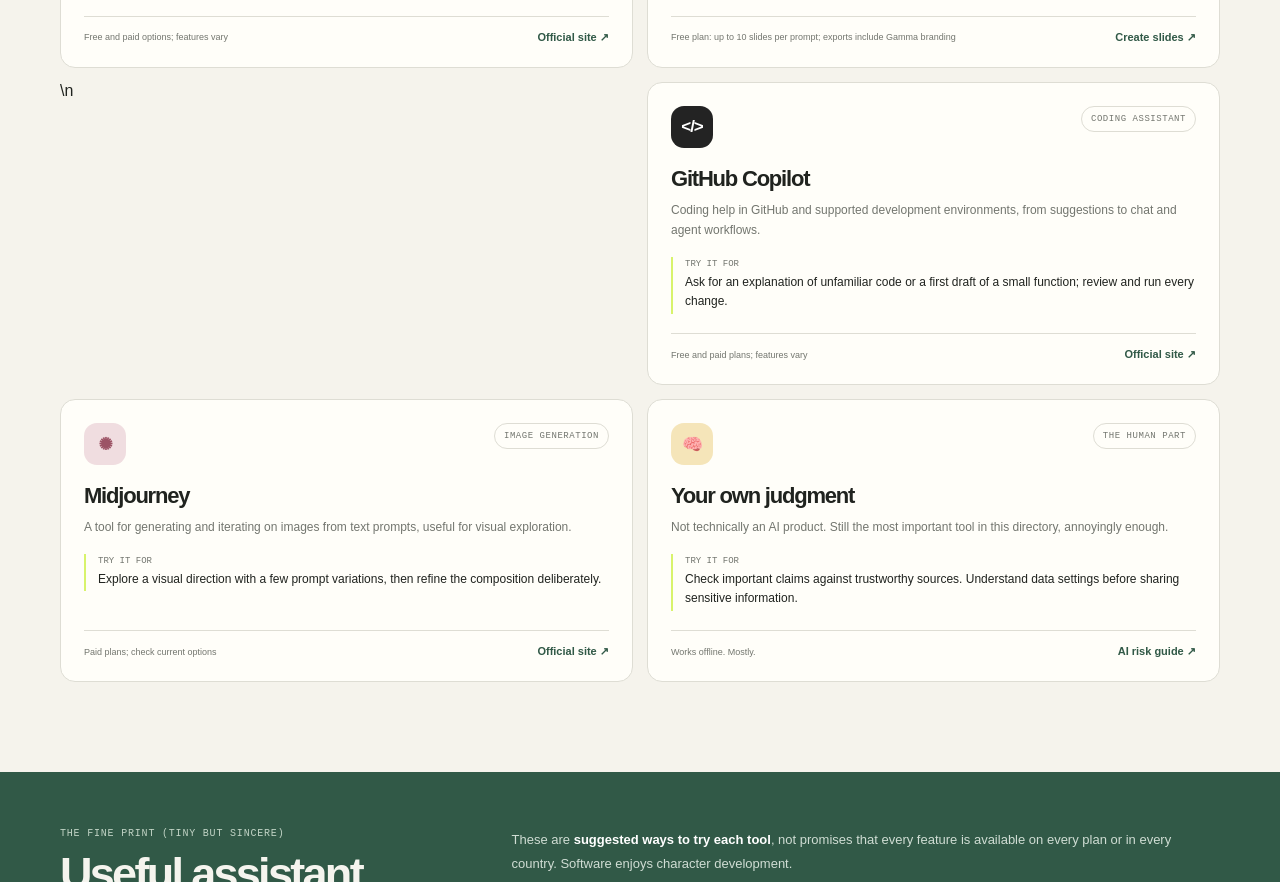
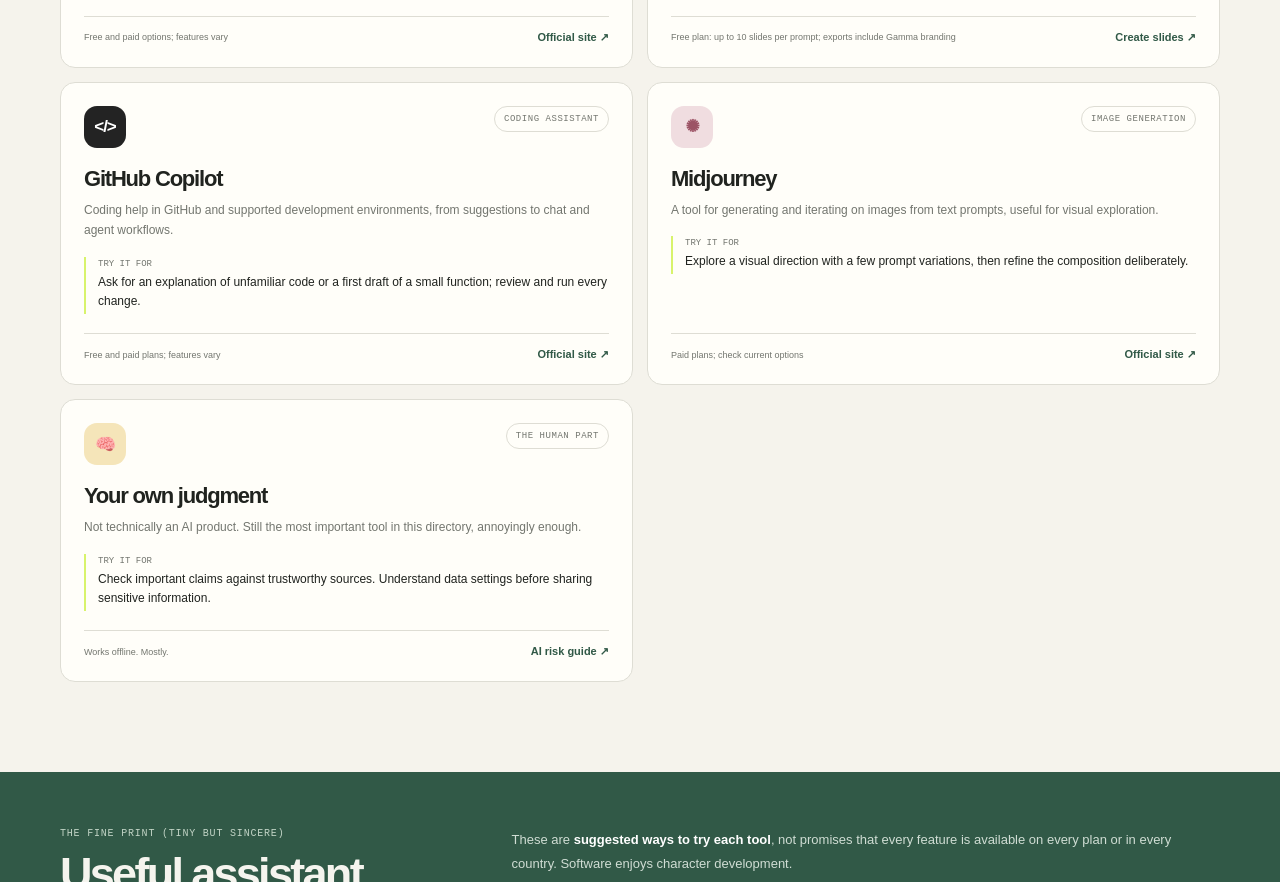
Before and after one commit to aimansarchive-max/personalapps, a website: page resources.html in a window 1280 px wide. Shown: the part 1561-2443 px from the top of the page. Drawn offline with Linux system fonts and the light colour scheme.

Commit message:
Fix Gamma card markup

```diff
--- a/resources.html
+++ b/resources.html
@@ -24,7 +24,8 @@
         <article class="tool-card" data-categories="research learn"><div class="card-top"><span class="tool-mark lilac" aria-hidden="true">⌕</span><span class="category">Web research</span></div><h2>Perplexity</h2><p class="desc">A web-focused answer and research tool with sources you can follow up on.</p><div class="usage"><b>Try it for</b>Get a quick landscape of a topic, open the citations, and read original sources before repeating anything.</div><div class="card-bottom"><span class="access">Free core use; paid options available</span><a class="official" href="https://www.perplexity.ai/" target="_blank" rel="noopener noreferrer">Official site ↗</a></div></article>
         <article class="tool-card" data-categories="research learn"><div class="card-top"><span class="tool-mark sage" aria-hidden="true">▤</span><span class="category">Source-based study</span></div><h2>NotebookLM</h2><p class="desc">A research and study assistant that works from documents, notes, and links you provide.</p><div class="usage"><b>Try it for</b>Add your own reading list, then ask questions that need answers grounded in those materials.</div><div class="card-bottom"><span class="access">Availability and limits may vary</span><a class="official" href="https://notebooklm.google.com/" target="_blank" rel="noopener noreferrer">Official site ↗</a></div></article>
         <article class="tool-card" data-categories="learn create research"><div class="card-top"><span class="tool-mark butter" aria-hidden="true">✦</span><span class="category">Google AI assistant</span></div><h2>Google Gemini</h2><p class="desc">Google’s assistant for writing, learning, planning, research, and supported Google experiences.</p><div class="usage"><b>Try it for</b>Ask it to explain a concept in different ways or organize ideas already living in your Google workflow.</div><div class="card-bottom"><span class="access">Free and paid options; features vary</span><a class="official" href="https://gemini.google.com/" target="_blank" rel="noopener noreferrer">Official site ↗</a></div></article>
-        <article class="tool-card" data-categories="create"><div class="card-top"><span class="tool-mark peach" aria-hidden="true">Γ</span><span class="category">AI presentations</span></div><h2>Gamma</h2><p class="desc">Turn a prompt, outline, or notes into a designed presentation, then edit it and export it for PowerPoint.</p><div class="usage"><b>Try it for</b>Paste a topic and audience, ask for a concise 8–10 slide deck, then fact-check the claims and polish the slides.</div><div class="card-bottom"><span class="access">Free plan: up to 10 slides per prompt; exports include Gamma branding</span><a class="official" href="https://gamma.app/" target="_blank" rel="noopener noreferrer">Create slides ↗</a></div></article>\n        <article class="tool-card" data-categories="code"><div class="card-top"><span class="tool-mark ink" aria-hidden="true">&lt;/&gt;</span><span class="category">Coding assistant</span></div><h2>GitHub Copilot</h2><p class="desc">Coding help in GitHub and supported development environments, from suggestions to chat and agent workflows.</p><div class="usage"><b>Try it for</b>Ask for an explanation of unfamiliar code or a first draft of a small function; review and run every change.</div><div class="card-bottom"><span class="access">Free and paid plans; features vary</span><a class="official" href="https://github.com/features/copilot" target="_blank" rel="noopener noreferrer">Official site ↗</a></div></article>
+        <article class="tool-card" data-categories="create"><div class="card-top"><span class="tool-mark peach" aria-hidden="true">Γ</span><span class="category">AI presentations</span></div><h2>Gamma</h2><p class="desc">Turn a prompt, outline, or notes into a designed presentation, then edit it and export it for PowerPoint.</p><div class="usage"><b>Try it for</b>Paste a topic and audience, ask for a concise 8–10 slide deck, then fact-check the claims and polish the slides.</div><div class="card-bottom"><span class="access">Free plan: up to 10 slides per prompt; exports include Gamma branding</span><a class="official" href="https://gamma.app/" target="_blank" rel="noopener noreferrer">Create slides ↗</a></div></article>
+        <article class="tool-card" data-categories="code"><div class="card-top"><span class="tool-mark ink" aria-hidden="true">&lt;/&gt;</span><span class="category">Coding assistant</span></div><h2>GitHub Copilot</h2><p class="desc">Coding help in GitHub and supported development environments, from suggestions to chat and agent workflows.</p><div class="usage"><b>Try it for</b>Ask for an explanation of unfamiliar code or a first draft of a small function; review and run every change.</div><div class="card-bottom"><span class="access">Free and paid plans; features vary</span><a class="official" href="https://github.com/features/copilot" target="_blank" rel="noopener noreferrer">Official site ↗</a></div></article>
         <article class="tool-card" data-categories="create"><div class="card-top"><span class="tool-mark rose" aria-hidden="true">✺</span><span class="category">Image generation</span></div><h2>Midjourney</h2><p class="desc">A tool for generating and iterating on images from text prompts, useful for visual exploration.</p><div class="usage"><b>Try it for</b>Explore a visual direction with a few prompt variations, then refine the composition deliberately.</div><div class="card-bottom"><span class="access">Paid plans; check current options</span><a class="official" href="https://www.midjourney.com/" target="_blank" rel="noopener noreferrer">Official site ↗</a></div></article>
         <article class="tool-card" data-categories="learn research"><div class="card-top"><span class="tool-mark butter" aria-hidden="true">🧠</span><span class="category">The human part</span></div><h2>Your own judgment</h2><p class="desc">Not technically an AI product. Still the most important tool in this directory, annoyingly enough.</p><div class="usage"><b>Try it for</b>Check important claims against trustworthy sources. Understand data settings before sharing sensitive information.</div><div class="card-bottom"><span class="access">Works offline. Mostly.</span><a class="official" href="https://www.nist.gov/itl/ai-risk-management-framework" target="_blank" rel="noopener noreferrer">AI risk guide ↗</a></div></article>
         <p class="empty-state" data-empty hidden>Nothing by that name. The search bar has been cleared of suspicion.</p>
```
